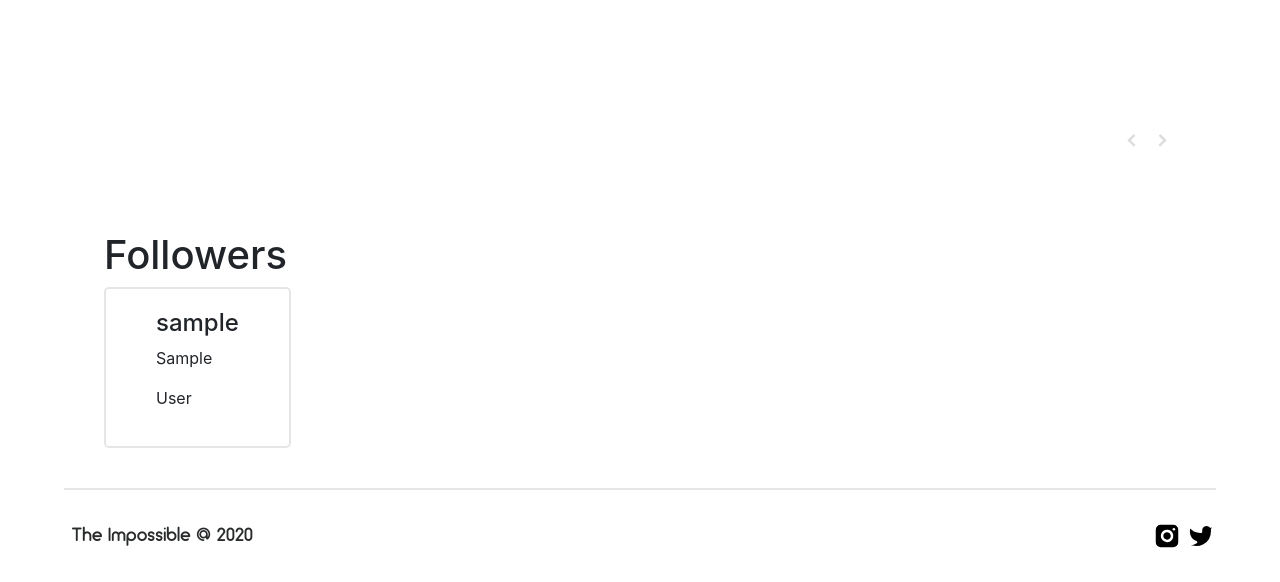
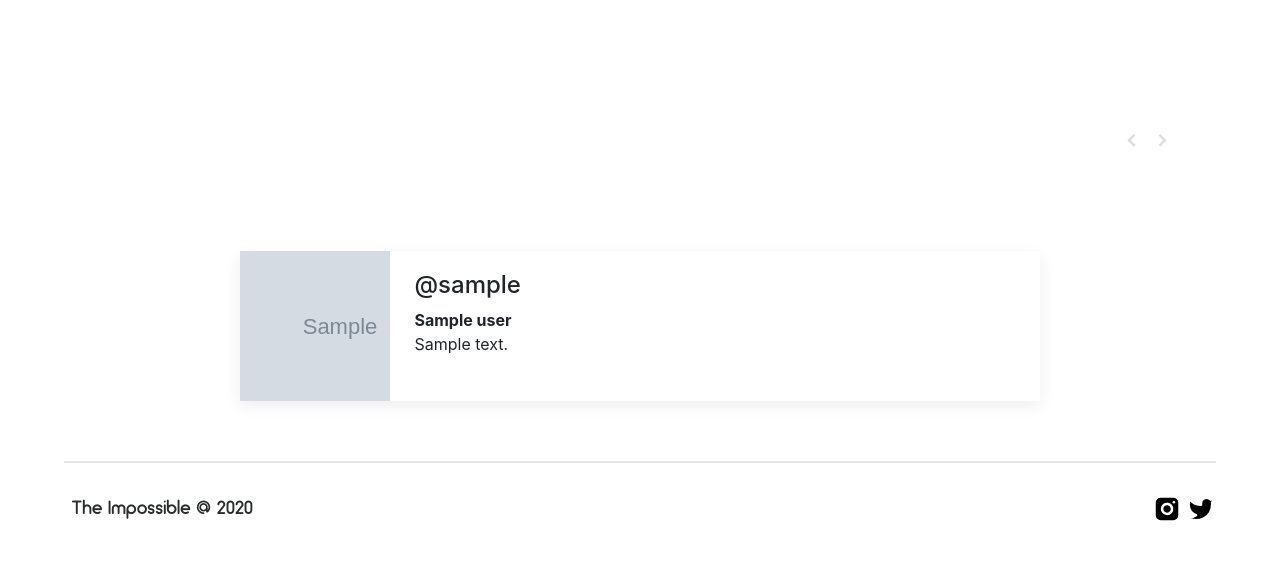
Before and after one commit to micha31r/the-impossible, a Django app: template src/usermgmt/templates/usermgmt/account_dashboard.html in a window 1280 px wide. Shown: the part 1287-1869 px from the top of the page. After the commit the page ends 1808 px from the top, so only its background shows below. Run offline with Django 3.2, Linux system fonts and the light colour scheme; tables that the repository leaves empty hold one stand-in row (values such as "Sample post"); the template is opened without the code that fills it: values that come from a table or form of the project are taken from there, most other values are stand-ins (such as "Sample title", 1, 10 or a date in 2020); grey boxes marked "Sample" are stand-in pictures; some libraries are stand-ins or nearby versions.

Commit message:
Added default profile image

```diff
--- a/src/usermgmt/static/usermgmt/account_dashboard_page/resize.js
+++ b/src/usermgmt/static/usermgmt/account_dashboard_page/resize.js
@@ -9,15 +9,24 @@ function notification_resize() {
 	var padding_top = parseInt($(".notification-container").css("padding-top").replace("px",""));
 	var new_height = $(".user-info").height() - padding_top;
 	$(".notification-container").height(new_height);
+}
 
+function follower_profile_resize() {
+	// 150 is the profile image width, 40 is the text wrapper padding (L & R)
+	var width = $(".follower-wrapper").width() - 150 - 40;
+	$(".profile-info-wrapper").css("width",`${width}px`);
 }
 
 auto_run.queue(
 	function() {
 		notification_resize();
+		follower_profile_resize();
 		window.addEventListener(
 			"resize",
-			notification_resize
+			function() {
+				notification_resize();
+				follower_profile_resize();
+			}
 		);
 	}
 );
--- a/src/usermgmt/templates/usermgmt/account_dashboard.html
+++ b/src/usermgmt/templates/usermgmt/account_dashboard.html
@@ -106,23 +106,48 @@
 		</div>
 	</div>
 	<div class="wrapper">
-		<h1>Followers</h1>
-		{% for follower in followers %}
+		{% for follower in followers_profile %}
 			<div class="follower-wrapper">
-				<h4><a>{{ follower.username }}</a></h4>
-				<p>{{ follower.first_name }}</p>
-				<p>{{ follower.last_name }}</p>
+				{% if follower.profile_img.file %}
+					<div class="profile-img-wrapper">
+						<img class="profile-img" src="{{ follower.profile_img.file.url }}">
+					</div>
+				{% endif %}
+				<div class="profile-info-wrapper">
+					<h4><a>@{{ follower.user.username }}</a></h4>
+					<p><b>{{ follower.user.get_full_name }}</b></p>
+					<p>{{ follower.bio|truncatechars:100 }}</p>
+				</div>
 			</div>
 			<style type="text/css">
 				.follower-wrapper {
+					width: 100%;
+					max-width: 800px;
+					height: 150px;
+					overflow: hidden;
+					margin: auto;
+					margin-top: 20px;
+					margin-bottom: 20px;
+					box-shadow: 0px 5px 15px #eee;
+				}
+				.profile-img-wrapper {
+					display: inline-block;
+					width: 150px;
+					height: 150px;
+					overflow: hidden;
+					vertical-align: top;
+				}
+				.profile-img {
+					height: 100%;
+				}
+				.profile-info-wrapper {
+					display: inline-block;
+					overflow: scroll;
+					height: 150px;
 					padding: 20px;
-					padding-left: 50px;
-					padding-right: 50px;
-					width: max-content;
-					border-width: 2px;
-					border-color: rgba(0,0,0,0.1);
-					border-radius: 5px;
-					border-style: solid;
+				}
+				.profile-info-wrapper p {
+					margin: 0;
 				}
 			</style>
 		{% endfor %}
```
Also changed, not shown: src/usermgmt/views.py (+12 -2 lines).
